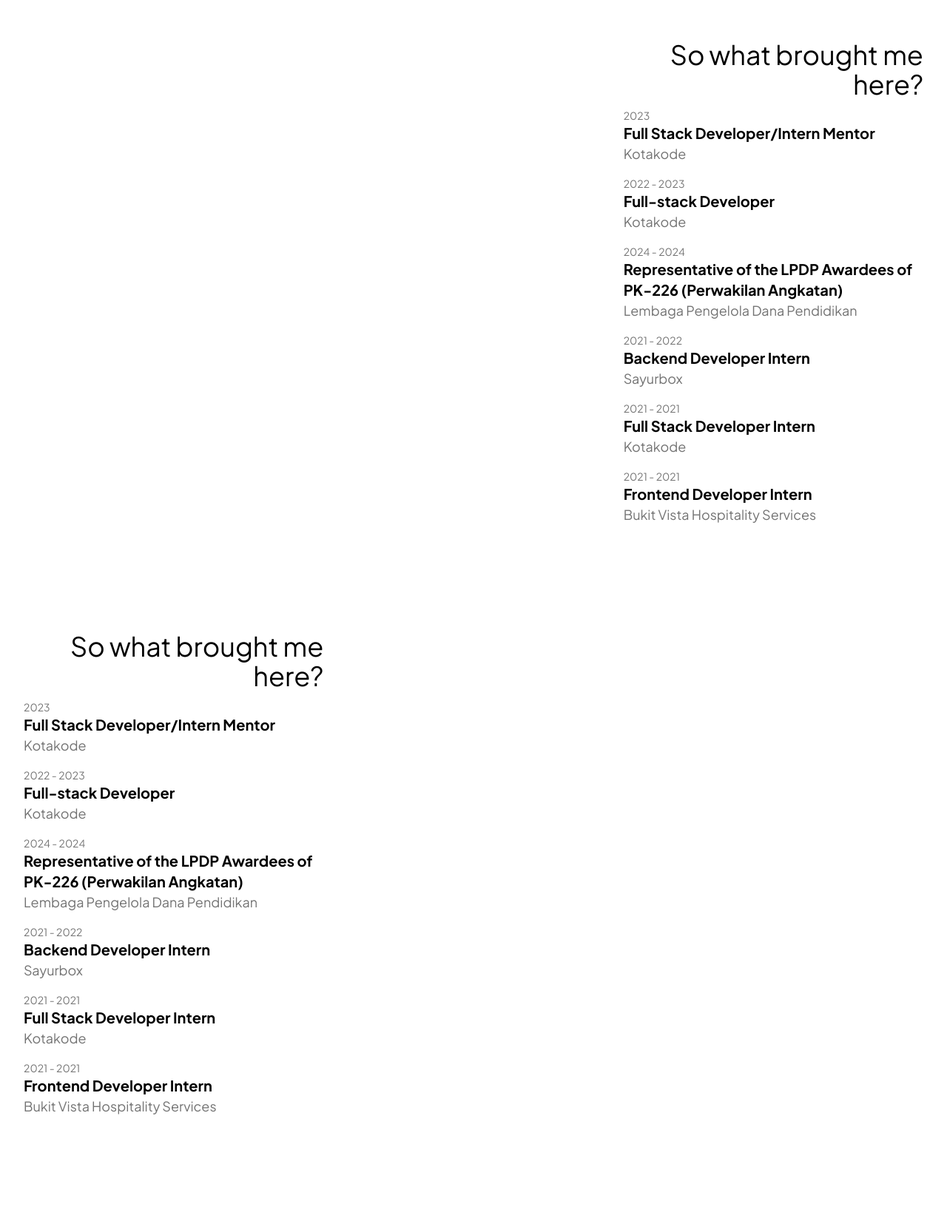
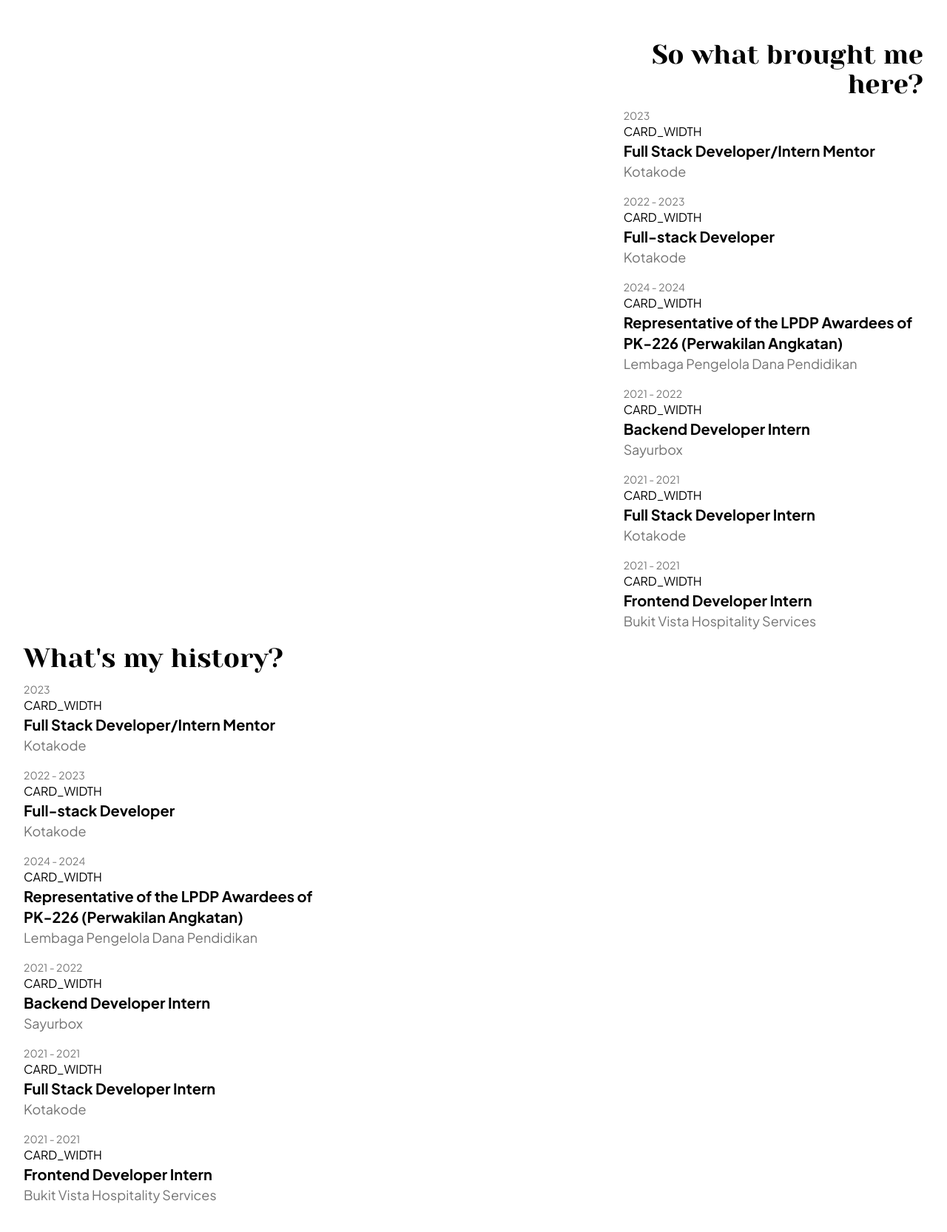
Before and after one commit to FarizioKautsar/profile-website, a Next.js app: page / in a window 1280 px wide. Shown: the part 2602-4268 px from the top of the page at 74% size. Built offline with nearby package versions, Linux system fonts and the light colour scheme.

Commit message:
Job card const

```diff
--- a/src/app/page.tsx
+++ b/src/app/page.tsx
@@ -128,13 +128,13 @@ export default function Home() {
         <div />
         <div className="col-span-2" />
         <div className="min-h-dvh text-right z-20">
-          <p className="text-4xl mb-3">So what brought me here?</p>
+          <p className="text-4xl mb-3 font-serif">So what brought me here?</p>
           {jobExperiences.map((jobExperience, jeIdx) => (
             <JobCard key={jeIdx} jobExperience={jobExperience} />
           ))}
         </div>
-        <div className="min-h-dvh text-right z-20">
-          <p className="text-4xl mb-3">So what brought me here?</p>
+        <div className="min-h-dvh text-left z-20">
+          <p className="text-4xl mb-3 font-serif" >What's my history?</p>
           {jobExperiences.map((jobExperience, jeIdx) => (
             <JobCard key={jeIdx} jobExperience={jobExperience} />
           ))}
--- a/src/components/JobCard.tsx
+++ b/src/components/JobCard.tsx
@@ -3,6 +3,9 @@ import { useRef, useState } from "react";
 import Modal from "./Modal";
 import ReactMarkdown from "react-markdown";
 import remarkGfm from "remark-gfm";
+
+const CARD_WIDTH = 700;
+const CARD_MARGIN = 24;
 
 export default function JobCard({
   jobExperience,
@@ -25,7 +28,7 @@ export default function JobCard({
         {jobExperience.endDate
           ? " - " + jobExperience.endDate.getFullYear()
           : ""}
-      </p>
+      </p>CARD_WIDTH
       <p className="text-xl font-bold">{jobExperience.jobTitle}</p>
       <p className="text-lg text-neutral-500">{jobExperience.companyName}</p>
       <Modal
@@ -33,8 +36,8 @@ export default function JobCard({
         onClose={() => setIsHovering(false)}
         style={{
           top: cardRef.current?.offsetTop || 0,
-          left: cardRef.current ? `${cardRef.current.offsetLeft - 724}px` : 0,
-          width: 700,
+          left: cardRef.current ? `${cardRef.current.offsetLeft - (CARD_WIDTH + CARD_MARGIN)}px` : 0,
+          width: CARD_WIDTH,
         }}
       >
         <ReactMarkdown remarkPlugins={[remarkGfm]}>
```
